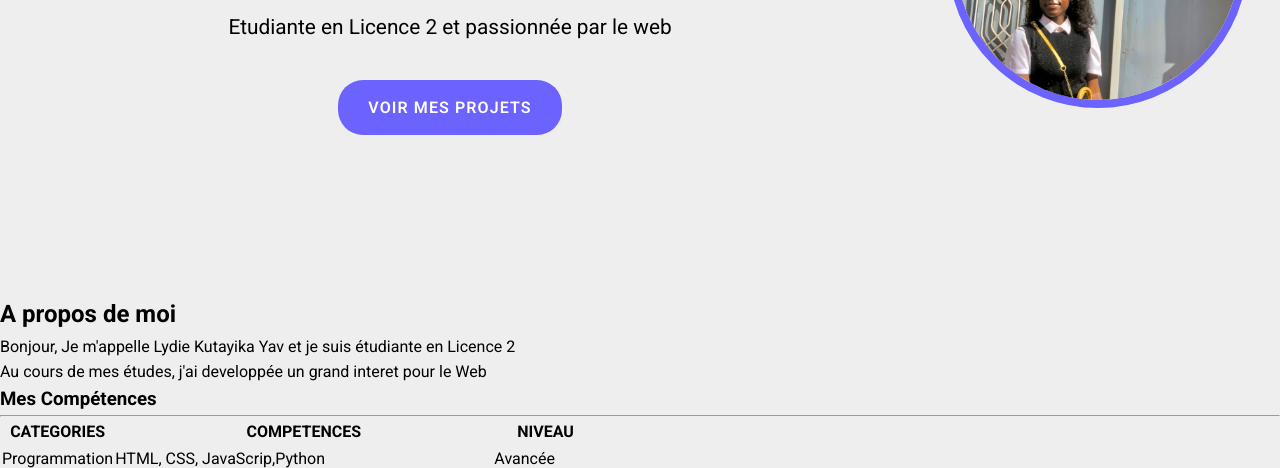
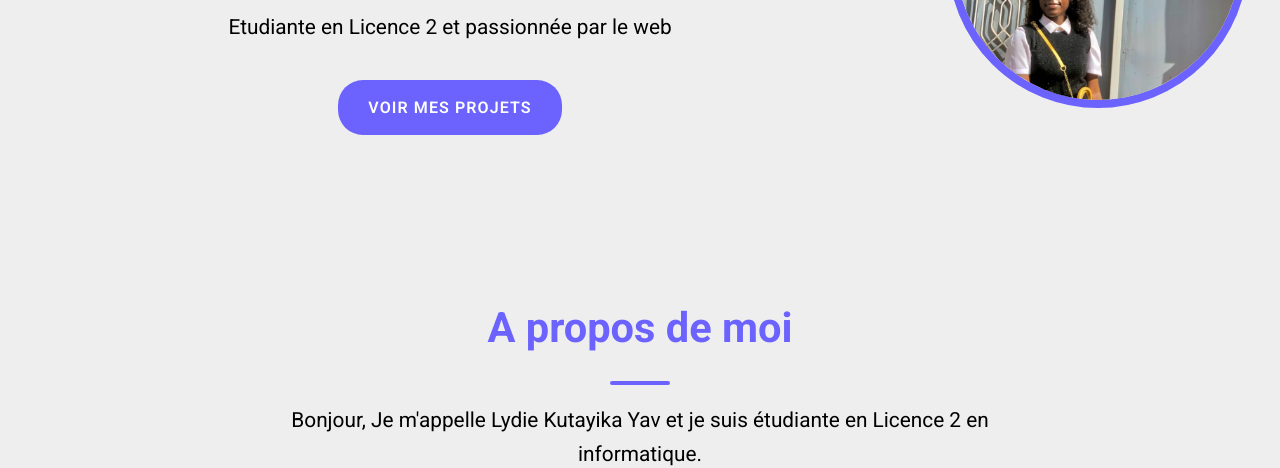
Before and after one commit to 24ky175si-beep/Mon-Porttfolio-2026, a plain HTML site: page index.html in a window 1280 px wide. Shown: the part 493-961 px from the top of the page. Drawn offline with Linux system fonts and the light colour scheme.

Commit message:
Stylisation de la section apropos

```diff
--- a/CSS/Style.css
+++ b/CSS/Style.css
@@ -131,3 +131,35 @@ a.active::after {
     background-color: var(--violet-fonce);
     transform: translateY(-3px);
 }
+
+.apropos {
+    width: 800px;
+    margin: 6rem auto;
+    text-align: center;
+}
+
+section h2 {
+    color: var(--violet-doux);
+    font-size: 2.6rem;
+    font-weight: 700;
+    position: relative;
+    text-align: center;
+}
+
+section h2::after {
+    content: '';
+    display: block;
+    width: 60px;
+    height: 4px;
+    background-color: var(--violet-doux);
+    margin: 1.2rem auto;
+    border-radius: 2px;
+
+}
+
+.apropos {
+    margin-bottom: 2rem;
+    color: var(--gris-foncé);
+    font-size: 1.3rem;
+
+}
--- a/index.html
+++ b/index.html
@@ -35,15 +35,17 @@
                 <img src="image/lydie.jpg" alt="lydie artiste" width="300">
             </div>
         </section>
-        <section>
+        <section class="apropos">
             <h2>A propos de moi</h2>
-            <p>Bonjour, Je m'appelle Lydie Kutayika Yav et je suis étudiante en Licence 2</p>
-            <p>Au cours de mes études, j'ai developpée un grand interet pour le Web</p>
+            <p>Bonjour, Je m'appelle Lydie Kutayika Yav et je suis étudiante en Licence 2 en informatique.</p>
+            <p>Passionnée par le développement Web, je m'interesse particulièrement à la création de sites modernes, interactifs et accessibles. Au cours de mes études, j'ai acquis des bases solides en HTML, CSS et en programmation.</p>
+            <p>Je suis une personne curieuse, motivée et toujours prete à apprendre de nouvelles technologies afin d'améliorer mes compétences. J'aime relever des défits et travailler sur des projets qui me permettent de progresser.</p>
+            <p>Mon objectif est de devenir une développeuse web et de participer à des projets innovants dans le du numérique.</p>
 
         </section>
-        <section>
+        <section class="compétences">
             <div>
-                <h3>Mes Compétences</h3>
+                <h2>Mes Compétences</h2>
                 <hr>
                 <table>
                     <thead>
```
